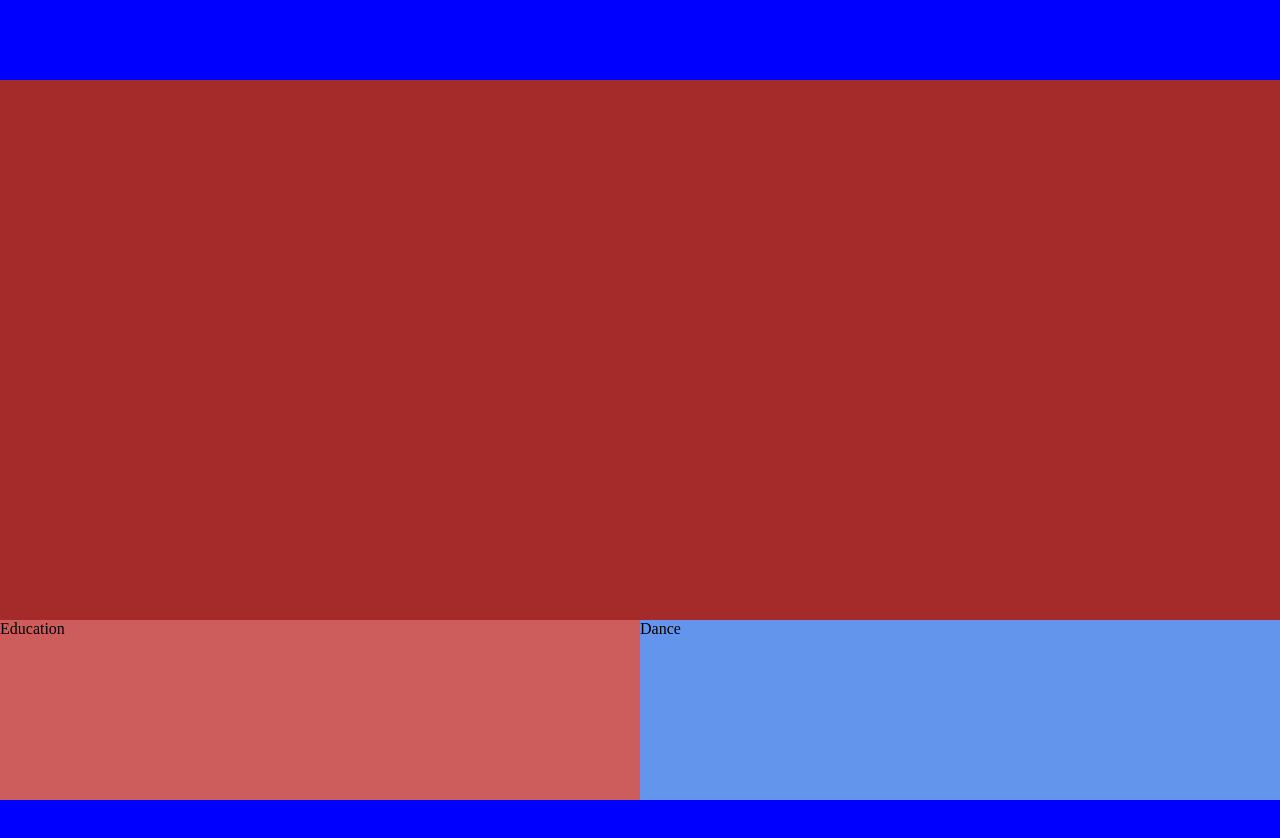
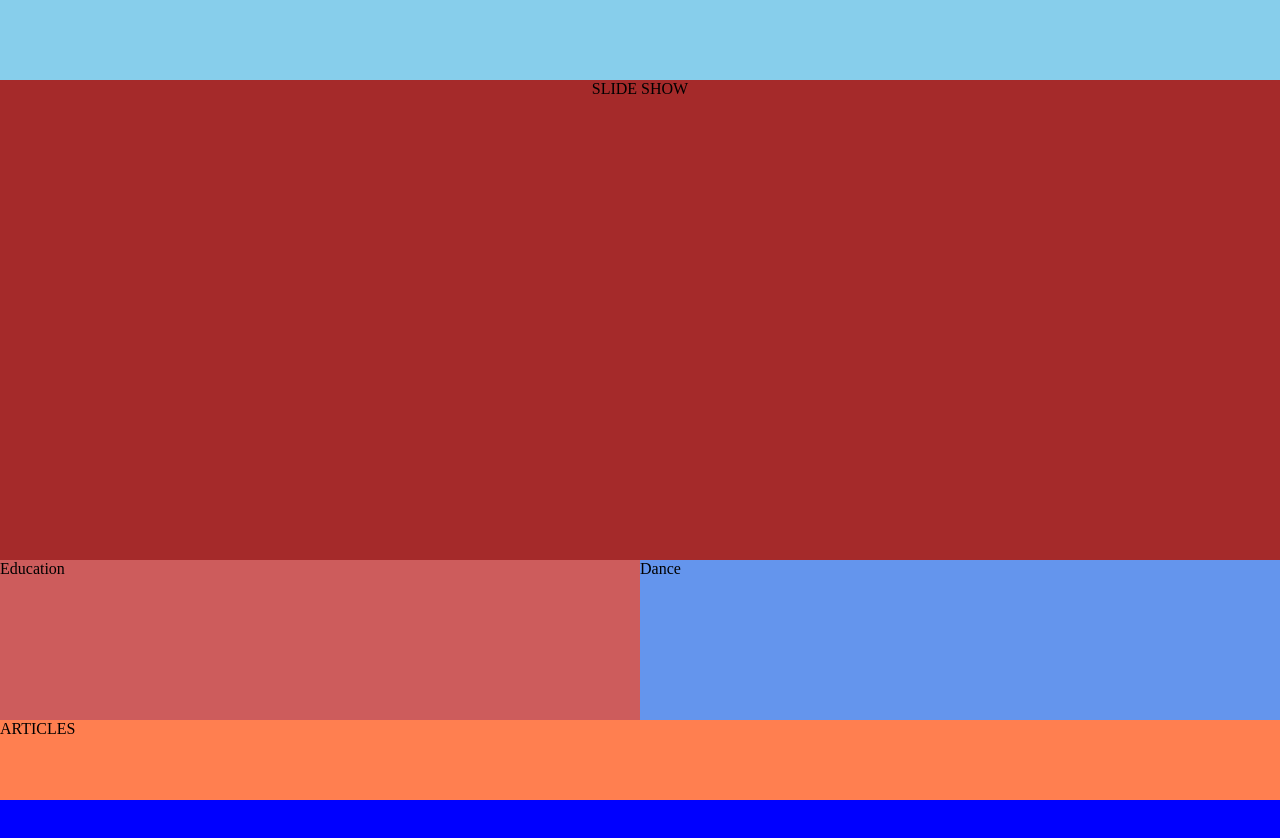
Before and after one commit to TomEschler/imOcean, a React (Create React App) app: page / in a window 1280 px wide. Shown: the top 838 px of the page. Built offline with nearby package versions, Linux system fonts and the light colour scheme.

Commit message:
layout update

```diff
--- a/src/CSS/content.css
+++ b/src/CSS/content.css
@@ -5,9 +5,27 @@
 
 /* grid-column: 1 / span 3 instead of counting the lines. */
 
+.container{
+    min-height: 90vh;
+    background-color: grey;
+    display: grid;
+    grid-template-columns: repeat(4, 1fr);
+    grid-template-rows: repeat(4, 20vh);
+    grid-auto-rows: 10vh;
+    max-width: 100vw;
+        grid-template-areas:
+            's s s s'
+            's s s s'
+            's s s s'
+            'i1 i1 i2 i2'
+            'a a a a'
+}
+
 .slide-show{
     background-color: brown;
     grid-area: s;
+    text-align: center;
+
 }
 .item-1{
     background-color: indianred;
@@ -17,17 +35,7 @@
     background-color: cornflowerblue;
     grid-area: i2;
 }
-
-.container{
-    min-height: 90vh;
-    background-color: grey;
-    display: grid;
-    grid-template-columns: repeat(4, 1fr);
-    grid-template-rows: repeat(4, 1fr);
-    max-width: 100vw;
-        grid-template-areas:
-            's s s s'
-            's s s s'
-            's s s s'
-            'i1 i1 i2 i2'
+.articles{
+    background-color: coral;
+    grid-area: a;
 }
--- a/src/Content.js
+++ b/src/Content.js
@@ -5,9 +5,10 @@ const Content = () => {
     return(
         <>
             <div className='container'>
-                <div className='slide-show'></div>
+                <div className='slide-show'>SLIDE SHOW</div>
                 <div className='item-1'>Education</div>
                 <div className='item-2'>Dance</div>
+                <div className='articles'>ARTICLES</div>
             </div>
         </>
     )
--- a/src/Header.js
+++ b/src/Header.js
@@ -1,7 +1,7 @@
 import React from 'react'
 
 const headerStyle = {
-  backgroundColor: 'blue',
+  backgroundColor: 'skyBlue',
   height: '10vh',
   width: '100vw'
 };
```
